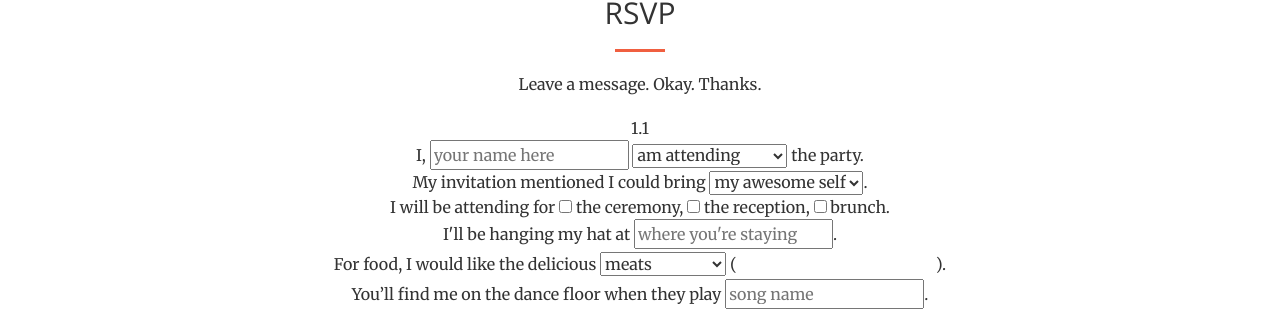
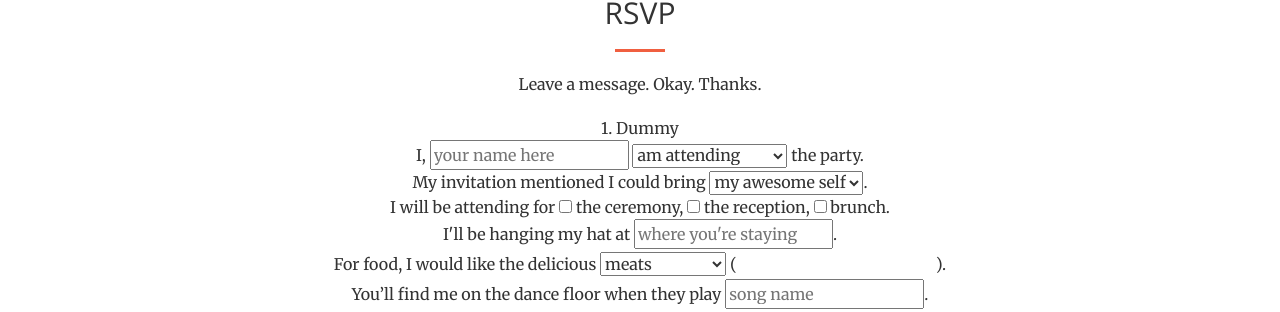
Before and after one commit to notbleh/wed-website, a Jekyll site: the page built from live.html, in a window 1280 px wide and 900 px high, scrolled down 2712 px. Shown: the part 313-625 px from the top of the window. Built offline with Jekyll 4.4.1, drawn with Linux system fonts in a browser that asks for light colours.

Commit message:
Update rsvp1.html

```diff
--- a/_includes/rsvp1.html
+++ b/_includes/rsvp1.html
@@ -7,8 +7,8 @@
                 <p>Leave a message. Okay. Thanks.</p>
                 <div class="text-center">
                     <!-- form action="https://www.formingo.co/submit/27f31d48-c28a-4b27-9309-5ca7df47b37a" method="POST" -->
-                    <form action="https://notbleh.github.io/live" method="GET">
-                        <p>1.1 <br>
+                    <form action="#" method="POST">
+                        <p>1. Dummy <br>
                         I,
                             <input type="text" name="name" id="name" placeholder="your name here">
                             <select name="attending">
```
